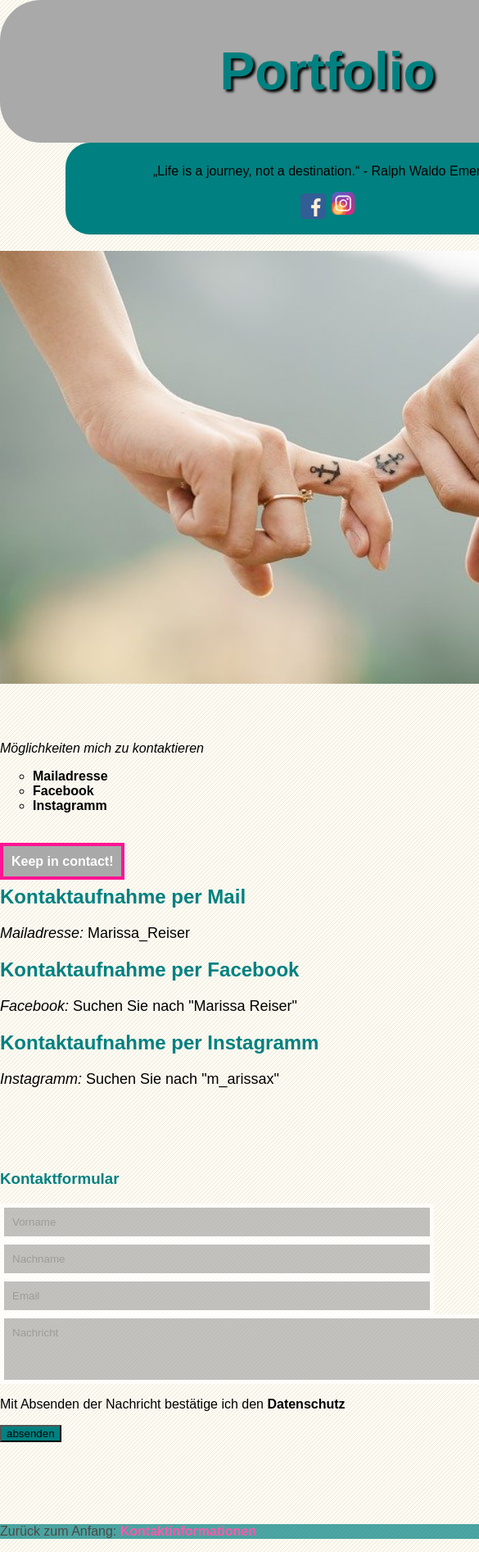
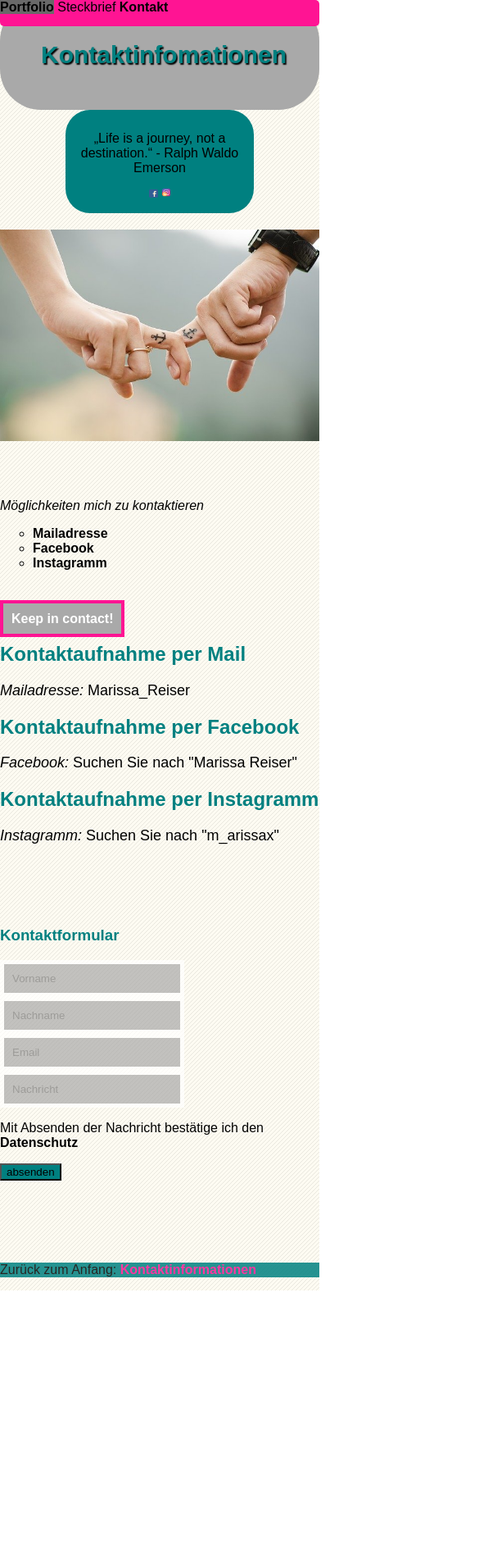
Before and after one commit to Marissa99/GIS-SoSe-2021, a plain HTML site: page 1.4VertiefungCSS/Kontakt.html in a window 390 px wide. Shown: the top 1893 px of the page at 82% size, 585 px wide, since content can reach past the window. After the commit the page ends 1574 px from the top, so only its background shows below. Drawn offline with Linux system fonts and the light colour scheme.

Commit message:
1.4Animation_Media
Animation, Transition und Beginn Mediaqueries

```diff
--- a/1.4VertiefungCSS/Kontakt.html
+++ b/1.4VertiefungCSS/Kontakt.html
@@ -17,7 +17,7 @@
     </nav>
 
     <header>
-        <h1 id="Kontakt">Portfolio</h1>
+        <h1 id="Kontakt">Kontaktinfomationen</h1>
 
         <nav class="ZweiteNAV">
             <p>„Life is a journey, not a destination.“ - Ralph Waldo Emerson</p>
@@ -54,7 +54,7 @@
             <input type="text" name="Vorname" placeholder="Vorname" />
             <input type="text" name="Nachname" placeholder="Nachname" />
             <input type="text" name="email" placeholder="Email" />
-            <input id="Formular" type="text" name="Nachricht" placeholder="Nachricht" />
+            <input type="text" name="Nachricht" placeholder="Nachricht" />
 
             <p>Mit Absenden der Nachricht bestätige ich den <strong>Datenschutz</strong></p>
             <button>absenden</button>
--- a/1.4VertiefungCSS/style.css
+++ b/1.4VertiefungCSS/style.css
@@ -47,11 +47,13 @@ img{
 video{
     margin-bottom: 50px;
 }
+
 audio{
     margin-bottom: 30px;
 }
 
 h1 {
+    transition: color 4s ease-in-out 0s;
     color: teal;
     font-family: Arial, Helvetica, sans-serif;
     font-size: 4.0em;
@@ -61,6 +63,9 @@ h1 {
     border-radius: 50px;
     margin:auto;
     text-align: center;
+}
+h1:hover{
+    color: deeppink;
 }
 
 
@@ -145,7 +150,7 @@ button{
 
 #Back{
     background-color: teal;
-    opacity: 70% ;
+    opacity: 85% ;
     margin-top: 100px;
 }
 
@@ -165,14 +170,20 @@ input{
     display: block;
 }
 
-#Formular{
-    background-color: darkgrey;
-    opacity: 70%;
-    padding:10px 10px 50px 10px;
-    border: 5px solid;
-    width: 600px
+#Bewegung:hover{
+    animation-name: einblenden;
+    animation-duration: 3s;
 }
-#Bewegung:hover{
+@keyframes einblenden{
+    from{
+        opacity: 0;
+    }
+    to{
+        opacity: 1;
+    }
+}
+
+#Klick:hover{
     animation-name: slidein;
     animation-duration: 3s;
 }
@@ -181,6 +192,29 @@ input{
         margin-left: 0%;
     }
     to{
-        margin-left: 50%;
+        margin-left: 45%;
     }
 }
+
+@media screen and (max-width: 1024px) {
+    body{
+        width: 100%;
+    }
+
+}
+@media screen  and (max-width: 599px){
+    body, img, video{
+        width: 100%;
+    }
+
+    .ErsteNAV{
+        width: 100%;
+    }
+    h1{
+        font-size: 30px;
+    }
+    input{
+        width: 50%
+    }
+
+}
```
Also changed, not shown: 1.4VertiefungCSS/Steckbrief.html (+1 -1 lines).
